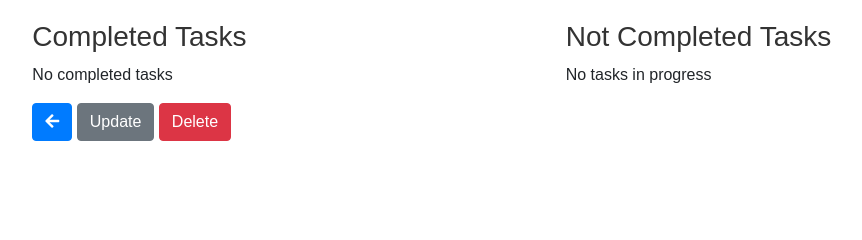
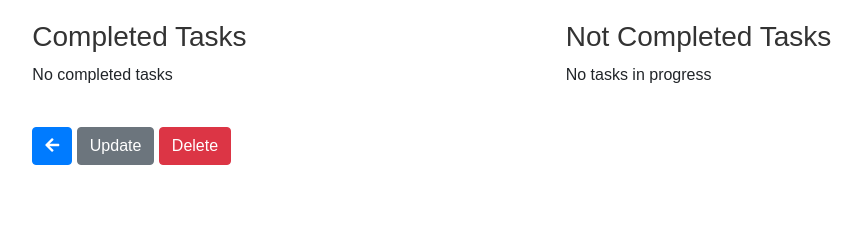
Before and after one commit to yossosh/IT-Company-Task-Manager, a Django app: template templates/manager/worker_detail.html in a window 1280 px wide. Shown: the part 356-596 px from the top of the page, without its empty margins (196-1058 px from the left). Run offline with Django 5.2, Linux system fonts and the light colour scheme; the template is opened without the code that fills it, so the values that code supplies are empty.

Commit message:
add indentation for buttons

```diff
--- a/templates/manager/worker_detail.html
+++ b/templates/manager/worker_detail.html
@@ -64,7 +64,9 @@
       {% endif %}
     </div>
   </div>
+  <div class="mt-4">
     <a href="{% url 'manager:worker-list' %}" class="btn btn-primary"><i class="fas fa-arrow-left"></i></a>
     <a href="{% url 'manager:worker-update' worker.id %}" class="btn btn-secondary">Update</a>
     <a href="{% url 'manager:worker-delete' worker.id %}" class="btn btn-danger">Delete</a>
+  </div>
 {% endblock %}
```
Also changed, not shown: templates/manager/task_detail.html (+5 -3 lines).
